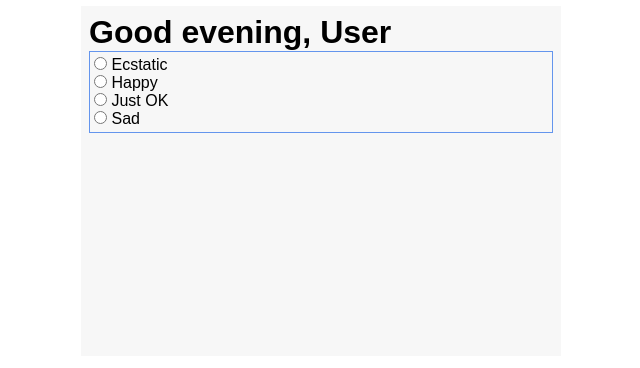
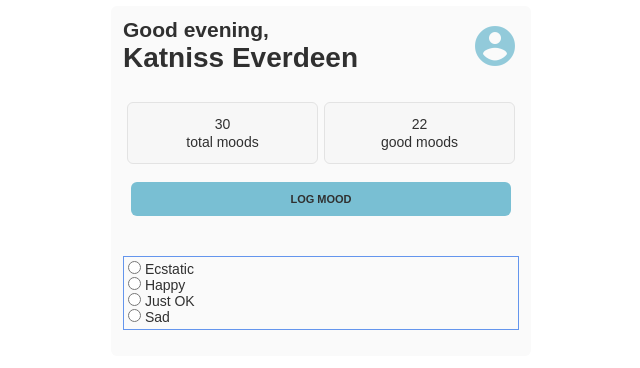
Before and after one commit to cmacraeav/mood-1, a plain HTML site: page index.html in a window 1280 px wide. Shown: the whole page, without its empty margins (319-959 px from the left). Drawn offline with Linux system fonts and the light colour scheme.

Commit message:
Additional styling and structure

```diff
--- a/index.html
+++ b/index.html
@@ -10,26 +10,71 @@
     <!-- STYLESHEETS -->
     <link rel="stylesheet" href="style.css">
 
+    <link href="https://fonts.googleapis.com/icon?family=Material+Icons"
+      rel="stylesheet">
+
     <title>GOODMOOD</title>
 
 </head>
 
 <body>
 
-    <div class="main-container">
+    <div class="main-container add-radius">
 
         <header>
 
+            <div id="usergreeting">
+
+                <h2>Good evening,</h2>
+
+                <h1>Katniss Everdeen</h1>
+
+            </div>
+
+            <nav>
+
+                <p><span class="material-icons user-avatar">account_circle</span></p>
+
+            </nav>
 
         </header>
 
-        <footer>
+        <main>
+
+            <div class="user-snapshot add-radius">
+
+                <div class="stats">
+
+                    <div class="log-total card add-radius">
+
+                        <p class="stats-result">30</p>
+
+                        <p class="stats-label">total moods</p>
+
+                    </div>
+
+                    <div class="positive-total card add-radius">
+
+                        <p class="stats-result">22</p>
+
+                        <p class="stats-label">good moods</p>
+
+                    </div>
+
+                    <div class="submit-more card add-radius">
+
+                        <a href="" class="add-radius">Log Mood</a>
+
+                    </div>
+
+                </div>
+
+
+            </div>
 
             <div class="mood-survey">
 
-                <h1>Good evening, User</h1>
-
-                <form>
+                <form class="add-radius">
 
                     <div class="question1">
 
@@ -68,7 +113,7 @@
             </div>
 
 
-        </footer>
+        </main>
 
     </div>
 
--- a/style.css
+++ b/style.css
@@ -7,17 +7,93 @@
 body {
     padding: 6px;
     font-family: Arial, Helvetica, sans-serif;
+    color: #303030;
+    font-size: 14px;
+}
+
+body p, a {
+    line-height: 18px;
+}
+
+.add-radius {
+    border-radius: 6px;
 }
 
 .main-container {
-    max-width: 480px;
+    max-width: 420px;
     margin: 0 auto;
     min-height: 350px;
-    background: #F7F7F7;
-    padding: 8px;
+    background: #FAFAFA;
+    padding: 12px;
 }
 
-form {
-    border: 1px solid cornflowerblue;
+header {
+    /* margin-bottom: 24px; */
+    display: flex;
+    justify-content: space-between;
+    align-items: center;
+}
+
+header nav .user-avatar {
+    color: #79bfd3;
+    font-size: 48px;
+    opacity: .8;
+}
+
+
+
+main .mood-survey, main .user-snapshot {
+    margin-top: 24px;
     padding: 4px;
 }
+
+.user-snapshot {
+    /* background: #D8EDF3; */
+}
+
+.user-snapshot .stats {
+    /*padding: 12px 4px; */
+    text-align: center;
+    display: grid;
+    grid-template-columns: 1fr 1fr;
+    grid-template-rows: auto;
+    row-gap: 6px;
+    column-gap: 6px;
+    justify-content: space-between;
+}
+
+.user-snapshot .stats .card {
+    border: .5px solid #e3e3e3;
+    padding: 12px 4px;
+    display: flex;
+    flex-direction: column;
+    justify-content: center;
+    background: #F7F7F7;
+}
+
+.user-snapshot .stats .card a {
+    text-decoration: none;
+    color: #303030;
+    background: #79bfd3;
+    padding: 8px 12px;
+    font-size: 11px;
+    text-transform: uppercase;
+    font-weight: 600;
+}
+
+.user-snapshot .stats .submit-more {
+    /* justify-self: center; */
+    grid-column: 1 /span 2;
+    border: none;
+    background: none;
+}
+
+
+
+main .mood-survey {
+    border: 1px solid cornflowerblue;
+}
+
+.mood-survey form {
+    padding: 0px;
+}
```
